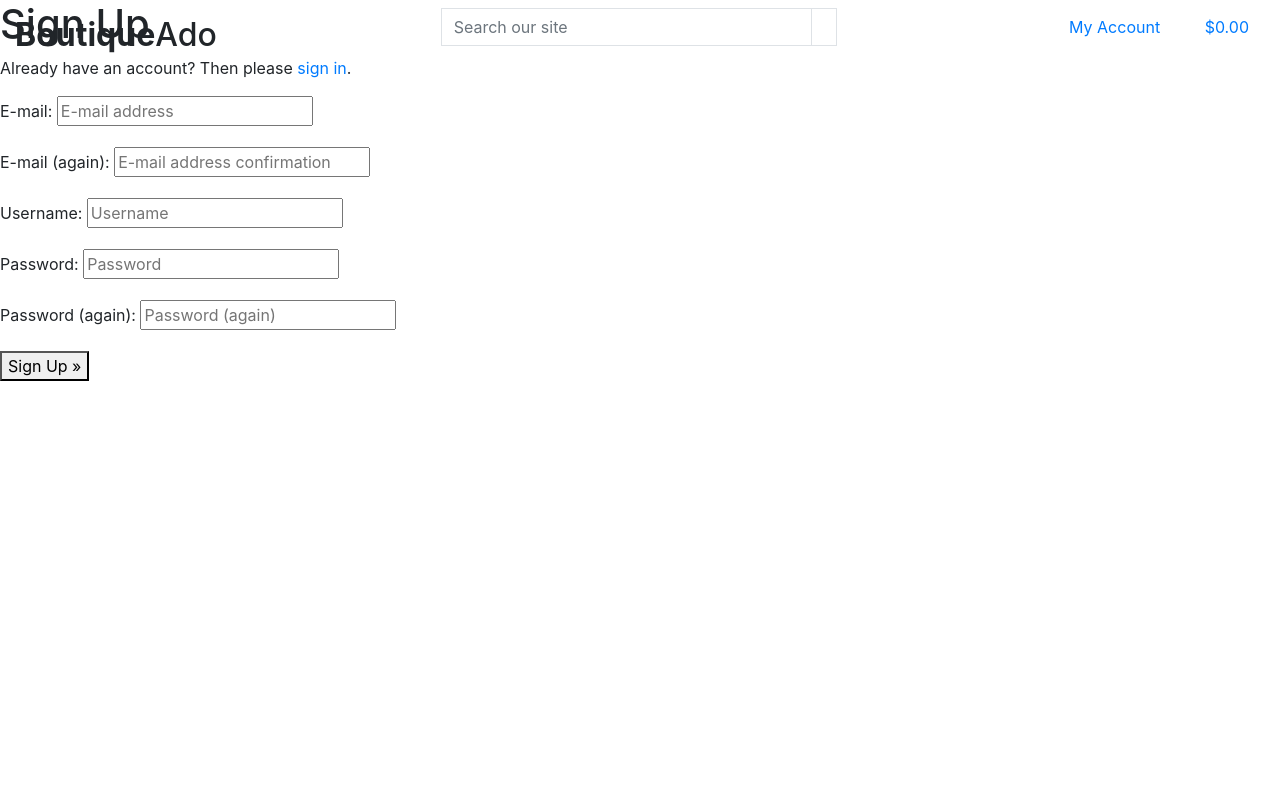
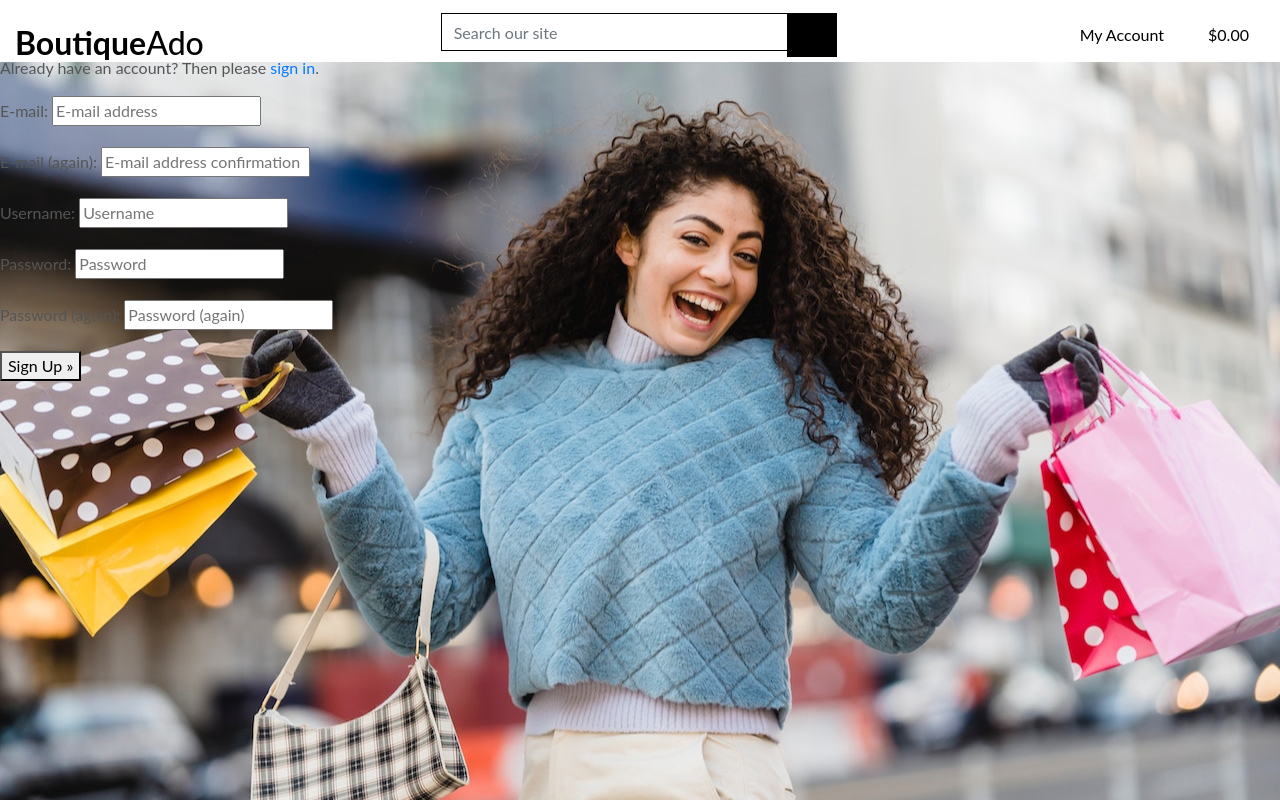
Before and after one commit to Pavithra-Veeramani/boutique_ado_v1, a Django app: page /accounts/signup/ in a window 1280 px wide. Run offline with Django 3.2, Linux system fonts and the light colour scheme.

Commit message:
Completed homepage header in css

```diff
--- a/boutique_ado/settings.py
+++ b/boutique_ado/settings.py
@@ -148,6 +148,11 @@ USE_TZ = True
 # https://docs.djangoproject.com/en/3.2/howto/static-files/
 
 STATIC_URL = '/static/'
+STATICFILES_DIRS = (os.path.join(BASE_DIR, 'static'),)
+
+MEDIA_URL = '/media/'
+MEDIA_ROOT = os.path.join(BASE_DIR, 'media')
+
 
 # Default primary key field type
 # https://docs.djangoproject.com/en/3.2/ref/settings/#default-auto-field
--- a/boutique_ado/urls.py
+++ b/boutique_ado/urls.py
@@ -15,9 +15,11 @@ Including another URLconf
 """
 from django.contrib import admin
 from django.urls import include, path
+from django.conf import settings
+from django.conf.urls.static import static
 
 urlpatterns = [
     path('admin/', admin.site.urls),
     path('accounts/', include('allauth.urls')),
     path('', include('home.urls')),
-]
+] + static(settings.MEDIA_URL,document_root=settings.MEDIA_ROOT)
--- /dev/null
+++ b/static/css/base.css
@@ -0,0 +1,81 @@
+html {
+    height: 100%;
+}
+
+body {
+    background: url('/media/model-1.jpg') no-repeat center center fixed;
+    background-size: cover;
+    height: calc(100vh - 164px);
+    color: #555;
+    font-family: 'Lato';
+}
+
+/* from Bulma */
+.icon {
+    align-items: center;
+    display: inline-flex;
+    justify-content: center;
+    height: 1.5rem;
+    width: 1.5rem;
+}
+
+.logo-font {
+    text-transform: uppercase;
+}
+
+.main-logo-link {
+    width: fit-content;
+}
+
+.shop-now-button {
+    background: black;
+    color: white;
+    min-width: 260px;
+}
+
+.btn-black {
+    background: black;
+    color: white;
+}
+
+.shop-now-button:hover,
+.shop-now-button:active,
+.shop-now-button:focus,
+.btn-black:hover,
+.btn-black:active,
+.btn-black:focus {
+    background: #222;
+    color: white;
+}
+
+.text-black {
+    color: #000 !important;
+}
+
+.border-black {
+    border: 1px solid black !important;
+}
+
+/* -------------------------------- Media Queries */
+
+/* Slightly larger container on xl screens */
+@media (min-width: 1200px) {
+  .container {
+    max-width: 80%;
+  }
+}
+
+/* fixed top navbar only on medium and up */
+@media (min-width: 992px) {
+    .fixed-top-desktop-only {
+        position: fixed;
+        top: 0;
+        right: 0;
+        left: 0;
+        z-index: 1030;
+    }
+
+    .header-container {
+        padding-top: 164px;
+    }
+}
--- a/templates/base.html
+++ b/templates/base.html
@@ -17,17 +17,21 @@
   {% block corecss %}
   <link rel="stylesheet" href="https://cdn.jsdelivr.net/npm/bootstrap@4.6.2/dist/css/bootstrap.min.css"
     integrity="sha384-xOolHFLEh07PJGoPkLv1IbcEPTNtaed2xpHsD9ESMhqIYd0nLMwNLD69Npy4HI+N" crossorigin="anonymous">
+    <link href="https://fonts.googleapis.com/css2?family=Lato&display=swap">
+    <link rel="stylesheet" href="{% static 'css/base.css' %}"
+
   {% endblock %}
 
   {% block extra_css %}
   {% endblock %}
 
   {% block corejs %}
-  <script src="https://cdn.jsdelivr.net/npm/jquery@3.5.1/dist/jquery.min.js"
-    integrity="sha256-9/aliU8dGd2tb6OSsuzixeV4y/faTqgFtohetphbbj0=" crossorigin="anonymous"></script>
-  <script src="https://cdn.jsdelivr.net/npm/bootstrap@4.6.2/dist/js/bootstrap.bundle.min.js"
-    integrity="sha384-Fy6S3B9q64WdZWQUiU+q4/2Lc9npb8tCaSX9FK7E8HnRr0Jz8D6OP9dO5Vg3Q9ct" crossorigin="anonymous">
-  </script>
+      <script src="https://kit.fontawesome.com/1ed67cabe7.js" crossorigin="anonymous"></script>
+      <script src="https://cdn.jsdelivr.net/npm/jquery@3.5.1/dist/jquery.min.js"
+        integrity="sha256-9/aliU8dGd2tb6OSsuzixeV4y/faTqgFtohetphbbj0=" crossorigin="anonymous"></script>
+      <script src="https://cdn.jsdelivr.net/npm/bootstrap@4.6.2/dist/js/bootstrap.bundle.min.js"
+        integrity="sha384-Fy6S3B9q64WdZWQUiU+q4/2Lc9npb8tCaSX9FK7E8HnRr0Jz8D6OP9dO5Vg3Q9ct" crossorigin="anonymous">
+      </script>
   {% endblock %}
 
   {% block extra_js %}
@@ -38,7 +42,7 @@
 
 <body>
   <header class="container-fluid fixed-top">
-    <div class="row">
+    <div id="top-nav" class="row bg-white pt-lg-2 d-none d-lg-flex">
       <div class="col-12 col-lg-4 my-auto py-1 py-lg-0 text-center text-lg-left">
         <a href="{% url 'home' %}" class="nav-link main-logo-link"></a>
         <h2 class="logo-front text-black my-0"><strong>Boutique</strong>Ado</h2>
```
Also changed, not shown: media/model-1.jpg (added), templates/home/index.html (renamed from home/index.html).
